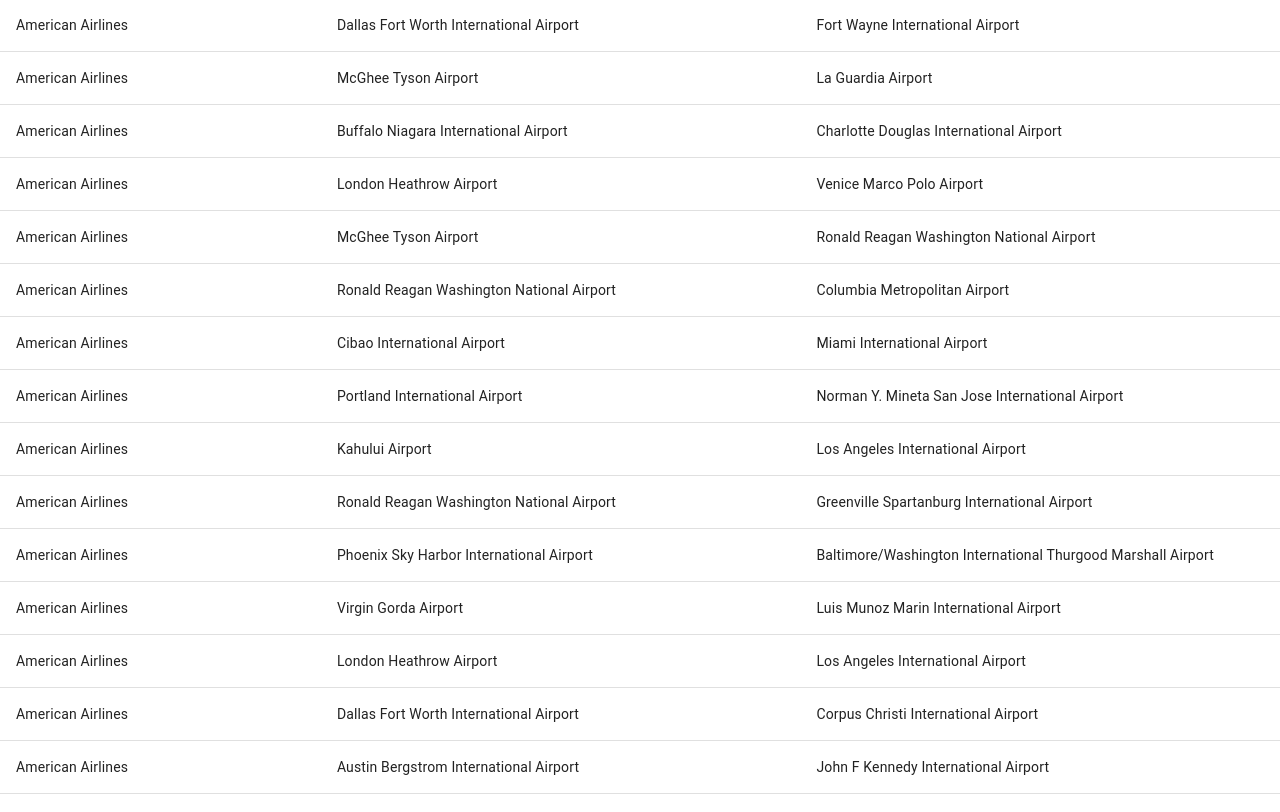
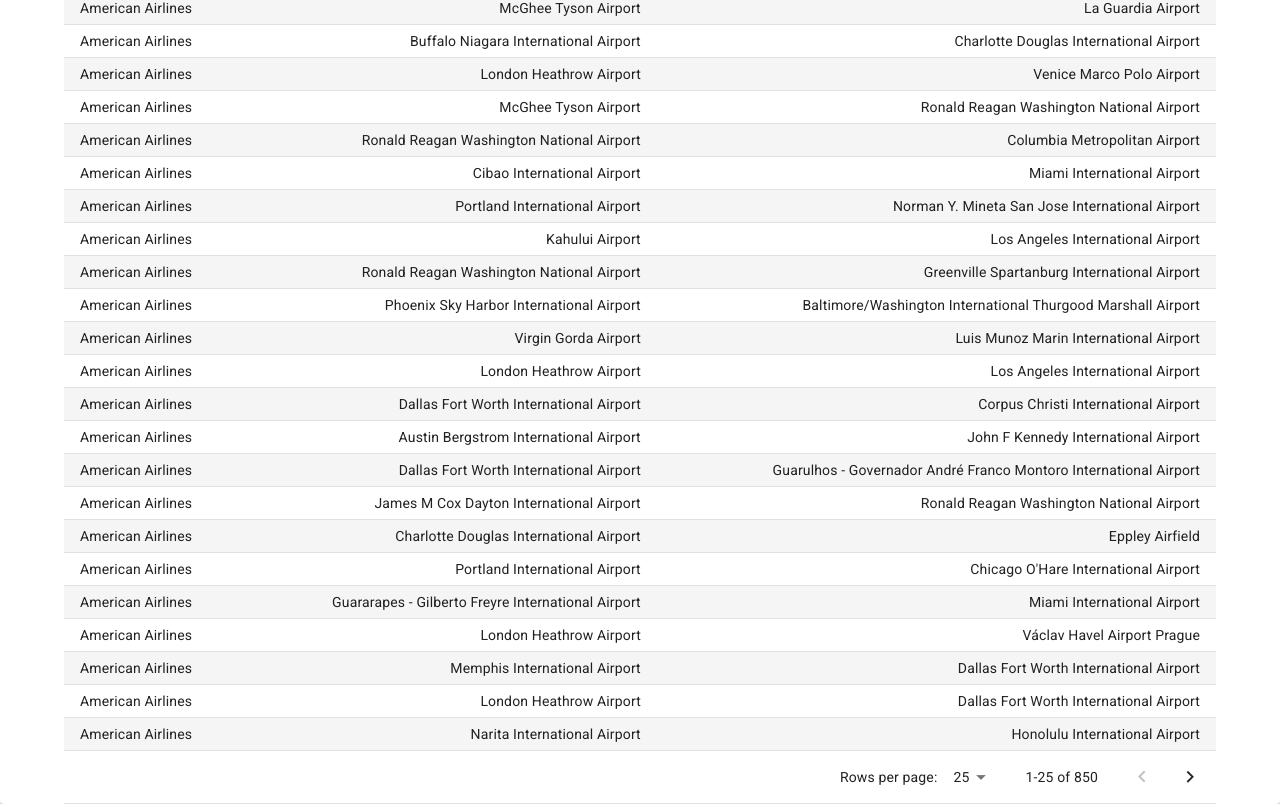
Before and after one commit to trent-cooper/airlines-map, a React (Create React App) app: page / in a window 1280 px wide. Shown: the part 239-1051 px from the top of the page. Built offline with nearby package versions, Linux system fonts and the light colour scheme.

Commit message:
Added table pagination and styling

```diff
--- a/public/index.html
+++ b/public/index.html
@@ -9,6 +9,7 @@
       name="description"
       content="Web site created using create-react-app"
     />
+    <link rel="stylesheet" href="https://fonts.googleapis.com/css?family=Roboto:300,400,500,700&display=swap" />
     <link rel="apple-touch-icon" href="%PUBLIC_URL%/logo192.png" />
     <!--
       manifest.json provides metadata used when your web app is installed on a
--- a/src/components/Table.js
+++ b/src/components/Table.js
@@ -1,5 +1,7 @@
 import React from "react"
+import { useState } from "react";
 import { makeStyles } from '@material-ui/styles';
+import { withStyles } from "@material-ui/core/styles";
 import {
   Table,
   TableBody,
@@ -7,37 +9,69 @@
   TableContainer,
   TableHead,
   TableRow,
-  Paper
+  Paper,
+  TableFooter,
+  TablePagination
 } from '@material-ui/core';
 
 const useStyles = makeStyles({
   table: {
     minWidth: 650,
+    width: '90%',
+    marginLeft: "auto",
+    marginRight: "auto",
   },
 });
+
+const StyledTableRow = withStyles((theme) => ({
+  root: {
+    '&:nth-of-type(odd)': {
+      backgroundColor: theme.palette.action.hover,
+    },
+  },
+}))(TableRow);
 
 const DataTable = ({
   columns,
   rows,
   format
 }) => {
+  const [perPage, setPerPage] = useState(25)
+  const [page, setPage] = useState(0)
+
   const classes = useStyles()
 
-  const headerCells = columns.map(header => (
-    <TableCell key={header.property}>{header.name}</TableCell>
+  const headerCells = columns.map((header, i) => {
+    if (i === 0) return (<TableCell key={header.property}>{header.name}</TableCell>)
+
+    return (<TableCell key={header.property} align="right">{header.name}</TableCell>)
+  })
+
+  const lastRow = perPage * page + perPage
+
+  const rowCells = rows.slice(perPage * page, lastRow)
+                       .map(({ airline, src, dest }) => (
+    <StyledTableRow key={`${airline}:${src}:${dest}`}>
+      <TableCell key={`airline${airline}`}>{format('airline', airline)}</TableCell>
+      <TableCell key={`src${src}`} align="right">{format('src', src)}</TableCell>
+      <TableCell key={`dest${dest}`} align="right">{format('dest', dest)}</TableCell>
+    </StyledTableRow>
   ))
 
-  const rowCells = rows.map(({ airline, src, dest }) => (
-    <TableRow key={`${airline}:${src}:${dest}`}>
-      <TableCell key={`airline${airline}`}>{format('airline', airline)}</TableCell>
-      <TableCell key={`src${src}`}>{format('src', src)}</TableCell>
-      <TableCell key={`dest${dest}`}>{format('dest', dest)}</TableCell>
-    </TableRow>
-  ))
+  const pageHandler = (e, page) => {
+    console.log('here')
+    console.log(page)
+    setPage(page)
+  }
+
+  const perPageHandler = (e) => {
+    setPerPage(Number(e.target.value))
+    setPage(0)
+  }
 
   return (
   <TableContainer component={Paper}>
-    <Table className={classes.table}>
+    <Table className={classes.table} size="small">
       <TableHead>
         <TableRow>
           {headerCells}
@@ -46,6 +80,24 @@
       <TableBody>
         {rowCells}
       </TableBody>
+      <TableFooter>
+        <TableRow>
+          <TablePagination
+            rowsPerPageOptions={[5, 10, 25]}
+            colSpan={3}
+            count={rows.length}
+            rowsPerPage={perPage}
+            page={page}
+            SelectProps={{
+              inputProps: { 'aria-label': 'rows per page' },
+              native: true,
+            }}
+            onPageChange={pageHandler}
+            onRowsPerPageChange={perPageHandler}
+
+          />
+        </TableRow>
+      </TableFooter>
     </Table>
   </TableContainer>
   )
```
